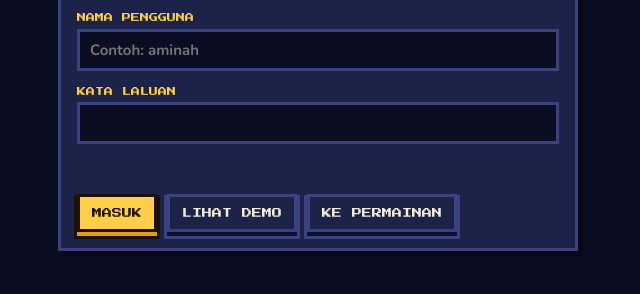
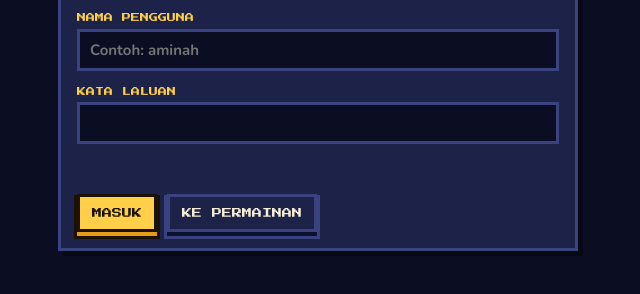
Before and after one commit to shafika-design/LightUp-Village, a plain HTML site: page admin.html in a window 1280 px wide. Shown: the part 190-484 px from the top of the page, without its empty margins (322-962 px from the left). Drawn offline with nearby package versions, Linux system fonts and the light colour scheme.

Commit message:
Add files via upload

```diff
--- a/admin.html
+++ b/admin.html
@@ -92,7 +92,7 @@ tr.click{cursor:pointer}tr.click:hover td{background:#252c5c}
     <label class="f">NAMA PENGGUNA<input id="usr" type="text" autocomplete="username" autocapitalize="none" spellcheck="false" placeholder="Contoh: aminah"></label>
     <label class="f">KATA LALUAN<input id="pw" type="password" autocomplete="current-password"></label>
     <p class="err" id="loginErr" role="alert"></p>
-    <div class="row"><button class="btn" type="submit" id="loginBtn">MASUK</button><button class="btn alt" type="button" id="demoBtn">LIHAT DEMO</button><a class="btn alt" href="index.html">KE PERMAINAN</a></div>
+    <div class="row"><button class="btn" type="submit" id="loginBtn">MASUK</button><a class="btn alt" href="index.html">KE PERMAINAN</a></div>
   </form>
 </section>
 
@@ -161,7 +161,6 @@ $('loginForm').addEventListener('submit', async e => {
   if (r === true) { if (!SHEET_URL) LS.set('pakali.adminUrl', URL_); SS.set('pakali.adminKey', KEY); SS.set('pakali.adminUser', USER); $('pw').value = ''; $('loginErr').textContent = ''; enter(false); }
   else $('loginErr').textContent = r;
 });
-$('demoBtn').onclick = () => { RAW = demoRows(); DEMO = true; lastLoad = new Date(); enter(true); };
 $('logoutBtn').onclick = () => { SS.del('pakali.adminKey'); SS.del('pakali.adminUser'); KEY = ''; USER = ''; RAW = []; DEMO = false; stopAuto(); $('v-app').hidden = true; $('v-login').hidden = false; };
 
 async function post(body) {
```
